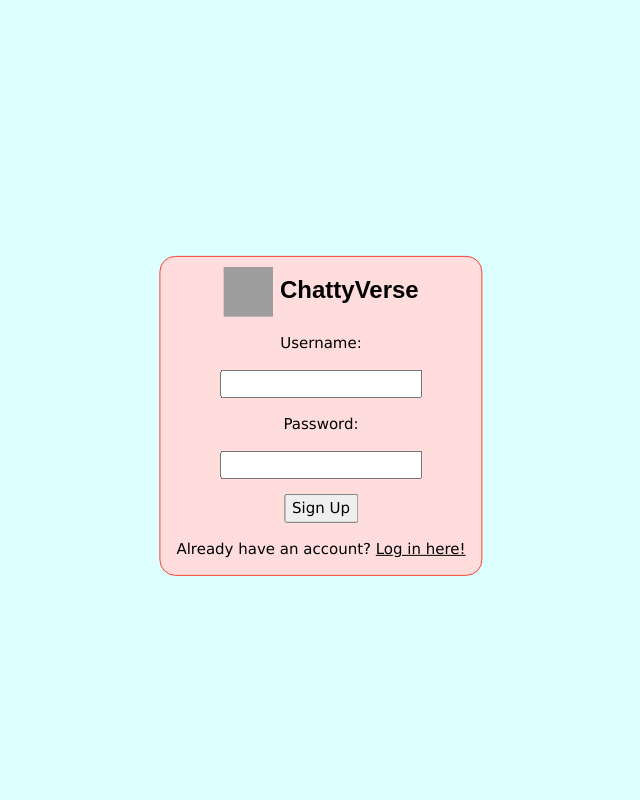
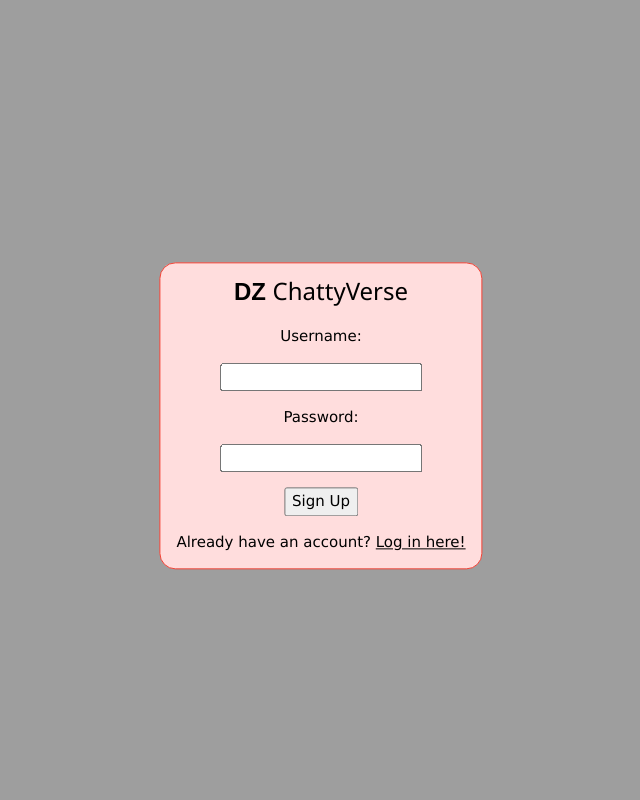
Before and after one commit to Humza21/Chat-App, a Flask app: page / in a window 1280 px wide. Shown: the whole page, without its empty margins (319-959 px from the left). Run offline with Flask 3, Linux system fonts and the light colour scheme; some libraries are stand-ins or nearby versions; some web fonts are replaced; grey boxes are pictures that could not be loaded.

Commit message:
Update index.html

```diff
--- a/templates/index.html
+++ b/templates/index.html
@@ -1,10 +1,7 @@
 <html lang="en">
     <head>
-
         <meta charset="UTF-8">
         <title>ChattyVerse</title>
-        <link rel="stylesheet" href="{{url_for('static', filename='css/style.css')}}">
-        <link rel="stylesheet" href="https://cdnjs.cloudflare.com/ajax/libs/font-awesome/4.7.0/css/font-awesome.min.css">
         <link rel="stylesheet" href="https://www.w3schools.com/w3css/4/w3.css">
         <link rel="stylesheet" href="https://fonts.googleapis.com/css?family=Allerta+Stencil">
         <style>
@@ -12,21 +9,11 @@
               font-family: "Allerta Stencil", Sans-serif;
             }
         </style>
-        <script
-            src="https://cdnjs.cloudflare.com/ajax/libs/socket.io/4.0.1/socket.io.js"
-            integrity="sha512-q/dWJ3kcmjBLU4Qc47E4A9kTB4m3wuTY7vkFJDTZKjTs8jhyGQnaUrxa0Ytd0ssMZhbNua9hE+E7Qv1j+DyZwA=="
-            crossorigin="anonymous"
-        ></script>
     </head>
 
-<body class="w3-pale-blue">
-    <div class="w3-panel w3-border w3-round-xlarge w3-center w3-border-red w3-pale-red w3-display-middle">
-        <h2><b class="w3-allerta">
-            <div class="w3-xlarge">
-                <img src="https://www.pngarts.com/files/2/Letter-Z-PNG-Image-With-Transparent-Background.png" width="50" height="50">
-                ChattyVerse
-            </div>
-        </b></h2>
+    <body class="w3-gray">
+        <div class="w3-panel w3-border w3-round-xlarge w3-center w3-border-red w3-pale-red w3-display-middle">
+            <h2><div class="w3-xlarge"><b class="w3-allerta"> DZ </b> ChattyVerse </div> </h2>
 
     <form action=/signup method=post>
         <p>Username:</p>
@@ -46,3 +33,4 @@
     <p>Already have an account? <a href="/login">Log in here!</a></p>
     </div>
 </body>
+</html>
```
